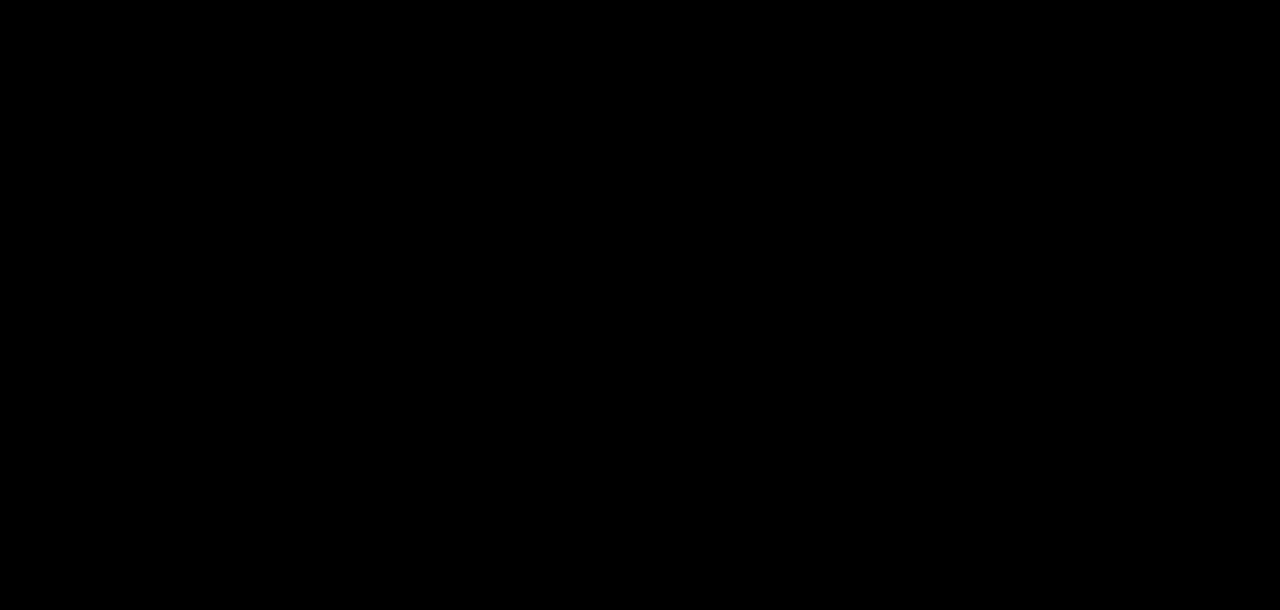
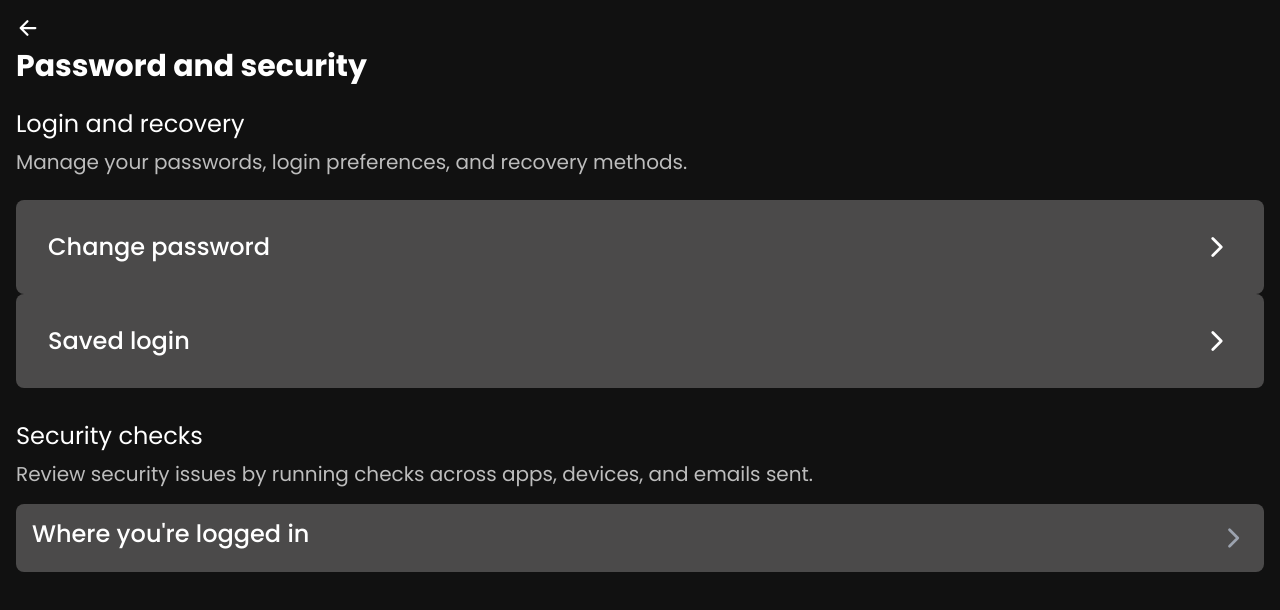
Before and after one commit to parikshit-jaiswal/Task_5_SocialMedia_Frontend, a React (Vite) app: page /passwordsecurity in a window 1280 px wide. Before the commit this address had no page. Shown: the top 610 px of the page. Built offline with nearby package versions, Linux system fonts and the light colour scheme; a web font is replaced by a local one.

Commit message:
password n security component done

```diff
--- a/src/App.jsx
+++ b/src/App.jsx
@@ -17,6 +17,7 @@ import ExplorePage from './pages/ExplorePage'
 import SearchPage from './pages/SearchPage'
 import Settings from "./components/Settings"
 import PersonalDetails from "./components/PersonalDetails"
+import PasswordSecurity from "./components/PasswordSecurity"
 function App() {
   return (
 
@@ -34,9 +35,11 @@ function App() {
         <Route path="/search" element={<SearchPage/>} />
         <Route path="/settings" element={<Settings/>} />
         <Route path="/details" element={<PersonalDetails/>} />
+        <Route path="/passwordsecurity" element={<PasswordSecurity/>} />
       </Routes>
     </BrowserRouter>
   )
 }
 
 export default App
+PasswordSecurity
--- /dev/null
+++ b/src/components/PasswordSecurity.jsx
@@ -0,0 +1,84 @@
+import React from 'react';
+import { IoChevronForwardOutline, IoArrowBack } from 'react-icons/io5';
+
+function PasswordSecurity() {
+  return (
+    <div className="min-h-screen text-white p-4" style={{ backgroundColor: '#111111' }}>
+      {/* Header */}
+<div className="flex flex-col items-start mb-6">
+  <button className="p-15">
+    <IoArrowBack size={24} />
+  </button>
+  <h1 className="text-3xl font-bold mt-2">Password and security</h1>
+</div>
+
+
+      {/* Description */}
+      <h2 className="text-2xl mb-2">Login and recovery</h2>
+     <p className="text-xl mb-6" style={{ color: '#bdbdbd' }}>
+        Manage your passwords, login preferences, and recovery methods.
+      </p>
+
+      {/* Main Options */}
+<div className="mb-8">
+  <button
+    className="w-full p-8 rounded-lg flex items-center justify-between"
+    style={{ backgroundColor: '#4B4A4A' }}
+  >
+    <span
+      className="text-white text-lg font-medium"
+      style={{ fontSize: '1.5rem', color: 'white' }}
+    >
+      Change password
+    </span>
+    <IoChevronForwardOutline size={30} className="text-white" />
+  </button>
+
+  <button
+    className="w-full p-8 rounded-lg flex items-center justify-between"
+    style={{ backgroundColor: '#4B4A4A' }}
+  >
+    <span
+      className="text-white text-lg font-medium"
+      style={{ fontSize: '1.5rem', color: 'white' }}
+    >
+      Saved login
+    </span>
+    <IoChevronForwardOutline size={30} className="text-white" />
+  </button>
+</div>
+
+      {/* Security Checks Section */}
+      <div className="mb-4">
+      <h2 className="text-2xl mb-2">Security checks</h2>
+      <p className="text-xl mb-4" style={{ color: '#bdbdbd' }}>
+    Review security issues by running checks across apps, devices, and emails sent.
+      </p>
+
+
+<button
+  className="w-full p-4 rounded-lg flex items-center justify-between"
+  style={{ backgroundColor: '#4B4A4A' }}
+>
+  <div className="flex flex-col items-start w-full">
+    <span
+      className="mb-2 text-white text-lg font-medium"
+      style={{ fontSize: '1.5rem' }}
+    >
+      Where you're logged in
+    </span>
+  </div>
+  <IoChevronForwardOutline size={30} className="text-gray-400" />
+</button>
+
+      </div>
+    </div>
+
+
+
+
+
+  );
+}
+
+export default PasswordSecurity;
```
